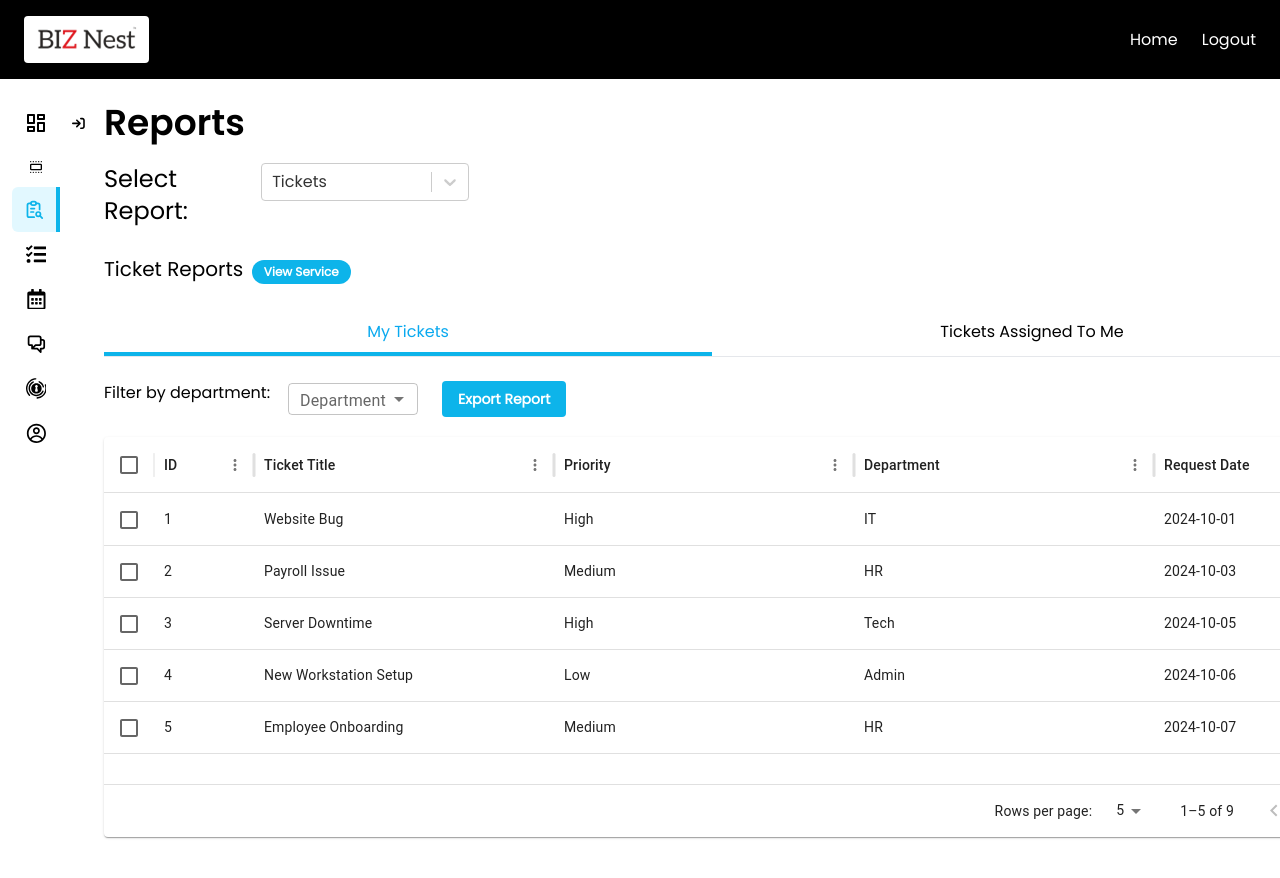
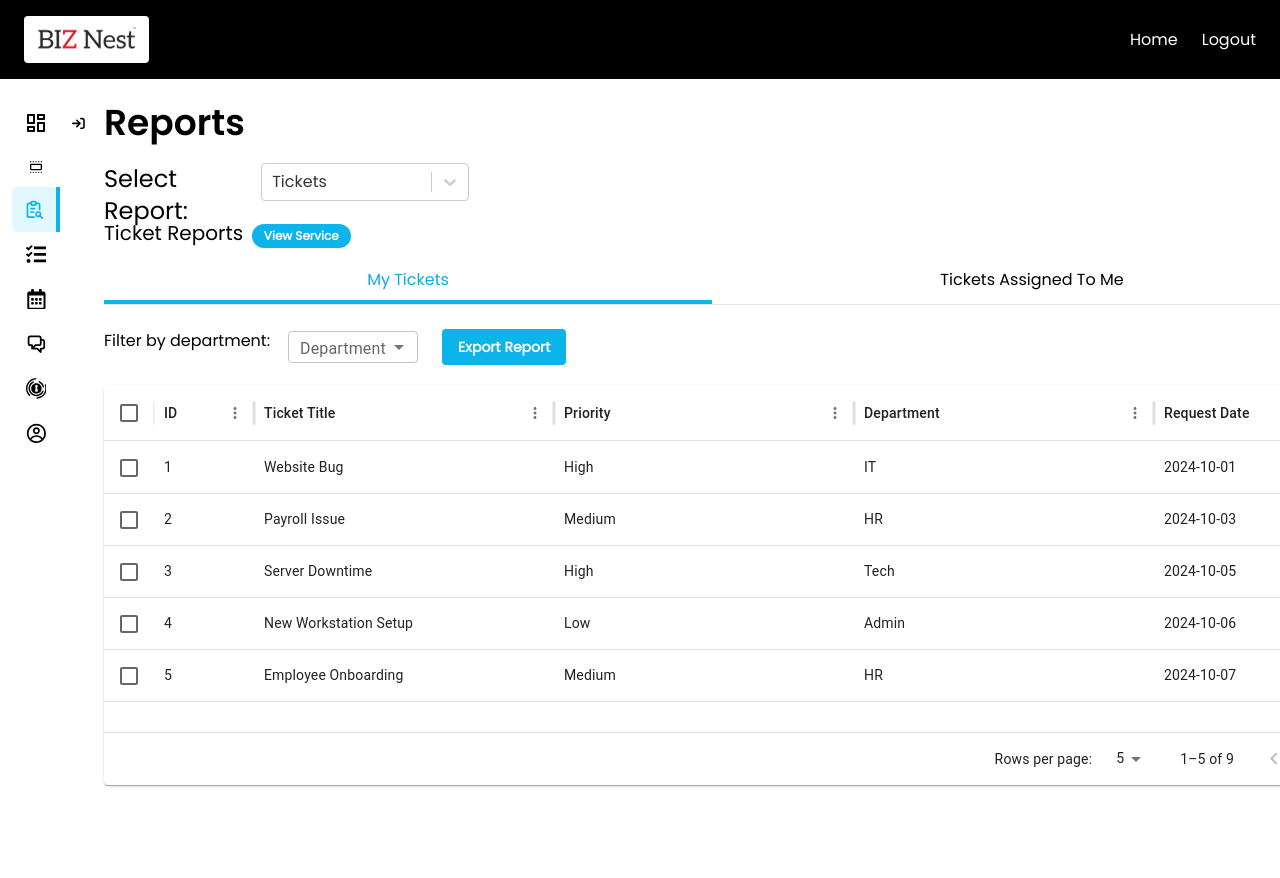
Before and after one commit to Kalpesh-Product/Client, a React (Create React App) app in the folder client-frontend/: page /reports in a window 1280 px wide. Shown: the top 878 px of the page. Built offline with nearby package versions, Linux system fonts and the light colour scheme; what tailwindcss-motion would draw is missing.

Commit message:
reports feedback

```diff
--- a/client-frontend/src/components/Submodules/ticket/TicketReportsSection.jsx
+++ b/client-frontend/src/components/Submodules/ticket/TicketReportsSection.jsx
@@ -21,7 +21,7 @@ const TicketReportsSection = () => {
 
   return (
     <div>
-      <div className="pt-3 pb-7">
+      <div className="pt-3 pb-3">
         <span className="text-xl">Ticket Reports</span>&nbsp;&nbsp;
         {/* <button>View Service</button> */}
         <button class="wono-blue-dark hover:bg-blue-700 text-white font-bold text-xs py-1 px-3 rounded-full">
--- a/client-frontend/src/pages/Reports.jsx
+++ b/client-frontend/src/pages/Reports.jsx
@@ -43,13 +43,13 @@ const Reports = () => {
       <TestSide />
       <div className=" w-full p-6 motion-preset-blur-right-md">
         <h2 className="text-4xl  ">Reports</h2>
-        <div className="flex">
+        <div className="flex h-16">
           <div>
             <h3 className="text-2xl pt-5 pb-4 ">Select Report: &nbsp;&nbsp;</h3>
           </div>
 
           {/* Select Tag To Select Submodule START */}
-          <div className="grid grid-cols-3 sm:grid-cols-6 pt-5 pb-4">
+          <div className="grid grid-cols-3 sm:grid-cols-6 pt-5 h-8">
             <Select
               options={options}
               onChange={handleSelectChange} // Handle select option change
```
